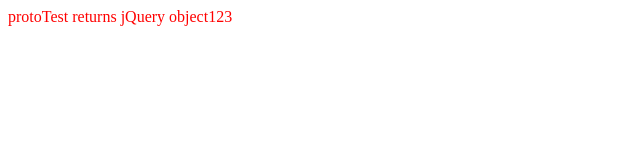
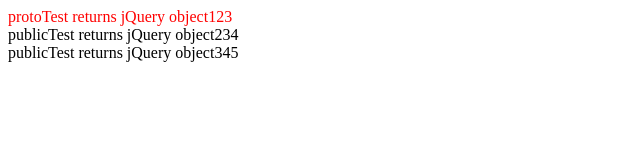
Before and after one commit to op1ekun/plOOgins, a plain HTML site: page index.html in a window 1280 px wide. Shown: the whole page, without its empty margins (0-640 px from the left). Drawn offline with Linux system fonts and the light colour scheme.

Commit message:
Use cases updated to match new chaining / output suppression

```diff
--- a/index.html
+++ b/index.html
@@ -31,8 +31,6 @@
 					function prvTest() {
 
 						this.selector.html('prvTest returns jQuery object');
-
-						return this.selector;
 					}
 
 					function publicTest() {
@@ -40,8 +38,6 @@
 						console.log('Test plugin publicTest method arguments', arguments);
 
 						this.selector.html('publicTest returns jQuery object' + this.selector.attr('data-id'));
-						console.log('this', this);
-						return this;
 					}
 
 					$.extend(this, {
@@ -54,8 +50,6 @@
 					console.log('parent protoTest', arguments);
 
 					this.selector.html('protoTest returns jQuery object' + this.selector.attr('data-id'));
-
-					return this.selector;
 				}
 
 				$.extend(true, window, {
@@ -74,7 +68,7 @@
 					this._super();
 					this.selector.css("color", "red");
 
-					return this.selector;
+					return this.string;
 				}
 
 				extend(AnotherPlugin, TestPlugin);
@@ -87,9 +81,13 @@
 
 			$('document').ready(function() {
 
-				$('.one').AnotherPlugin('one', 'two', 'three').
-					publicTest('four', 'five', 'six').
-					protoTest('seven', 'eight', 'nine');
+				// selector chain for collection (suppress output)
+				console.log($('.plugin').AnotherPlugin('one', 'two', 'three').
+					publicTest('four', 'five', 'six').size());
+
+				// output test for single (no automatic jQuery chaining - we must manually return fe. this.selector)
+				console.log($('.one').AnotherPlugin('one', 'two', 'three').
+					protoTest('seven', 'eight', 'nine'));
 
 			});
 
```
